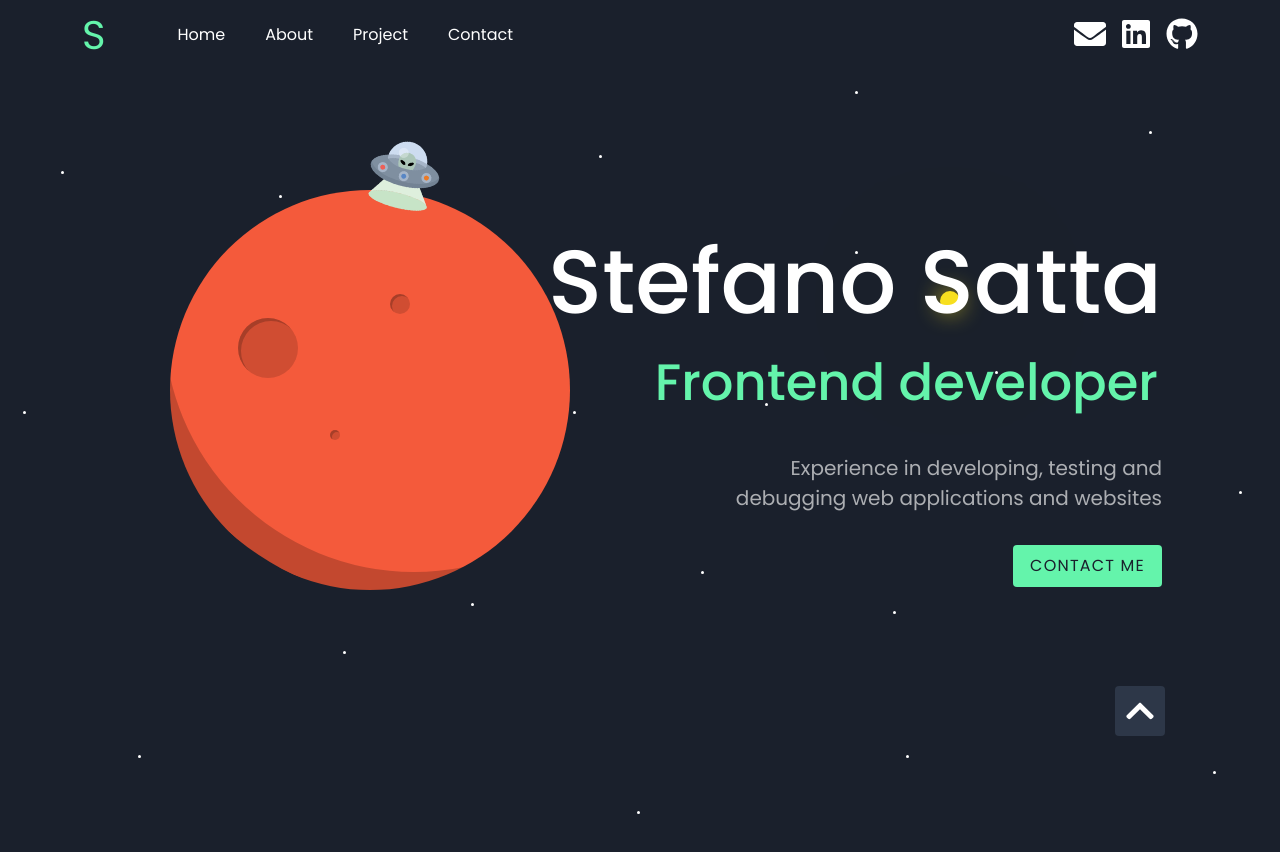
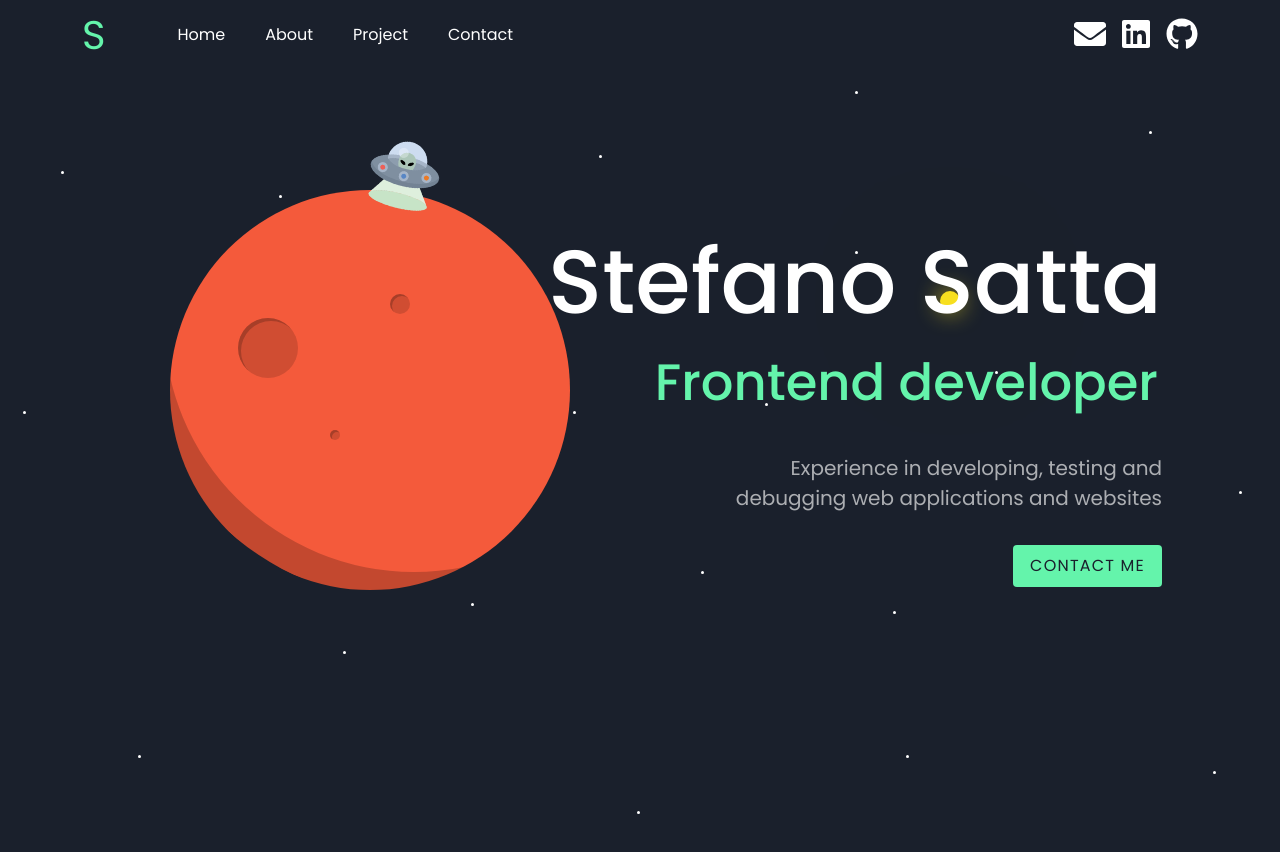
Before and after one commit to stefano-satta/personal-website-2022, a Next.js app: page / in a window 1280 px wide. Shown: the top 852 px of the page. Built offline with nearby package versions, Linux system fonts and the light colour scheme.

Commit message:
improve scroll to top button navigation

```diff
--- a/components/common/RouterLayout.jsx
+++ b/components/common/RouterLayout.jsx
@@ -6,13 +6,13 @@ import InitialLoader from "./loader/InitialLoader";
 import { useRouter } from "next/router";
 import Custom404Page from '../../pages/404'
 import ButtonScrollTop from "./button-scroll-top/ButtonScrollTop";
-import useScrollEnd from "../../hooks/useScrollEnd";
+import useScrollToTop from "../../hooks/useScrollToTop";
 
 
 const RouterLayout = ({children}) => {
     const [loader, setLoader] = useState(true);
     const router = useRouter();
-    const {isScrollEnd} = useScrollEnd();
+    const {isScrollToTop} = useScrollToTop();
 
     useEffect(() => {
         setTimeout(() => {
@@ -32,7 +32,7 @@ const RouterLayout = ({children}) => {
                         <NavBar/>
                             <main className="bg-dark" style={{marginTop: '50.64px'}}>
                                 {children}
-                                {isScrollEnd && <ButtonScrollTop/>}
+                                {isScrollToTop && <ButtonScrollTop/>}
                             </main>
                         <Footer/>
                     </>)
--- a/hooks/useScrollEnd.js
+++ /dev/null
@@ -1,26 +0,0 @@
-import {useEffect, useState} from 'react';
-
-const useScrollEnd = () => {
-    const [isScrollEnd, setScrollEnd] = useState(false);
-
-    const handleScroll = () => {
-        setScrollEnd(false)
-        const bottom = Math.ceil(window.innerHeight + window.scrollY) >= document.documentElement.scrollHeight;
-
-        if (bottom) {
-          setScrollEnd(true);
-        }
-    };
-
-    useEffect(() => {
-        window.addEventListener('scroll', handleScroll, {passive: true});
-
-        return () => {
-            window.removeEventListener('scroll', handleScroll);
-        };
-    }, []);
-
-    return {isScrollEnd};
-}
-
-export default useScrollEnd;
--- /dev/null
+++ b/hooks/useScrollToTop.js
@@ -0,0 +1,27 @@
+import {useEffect, useState} from 'react';
+
+const useScrollToTop = () => {
+    const [isScrollToTop, setScrollToTop] = useState(false);
+
+    const handleScroll = () => {
+        const position = window.pageYOffset;
+
+        if (position > 300) {
+            setScrollToTop(true);
+        } else if (position < 300) {
+            setScrollToTop(false);
+        }
+    };
+
+    useEffect(() => {
+        window.addEventListener('scroll', handleScroll, {passive: true});
+
+        return () => {
+            window.removeEventListener('scroll', handleScroll);
+        };
+    }, []);
+
+    return {isScrollToTop};
+}
+
+export default useScrollToTop;
```
